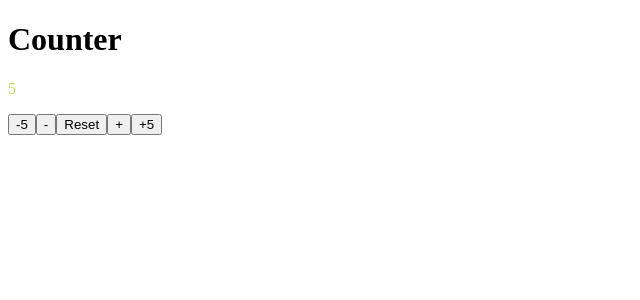
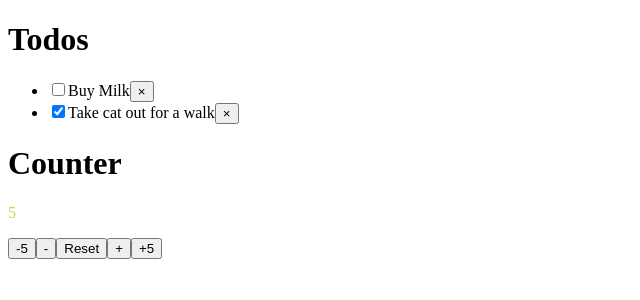
Before and after one commit to PaulNegoescu/siit-34, a React (Vite) app: page / in a window 1280 px wide. Shown: the top 300 px of the page, without its empty margins (0-640 px from the left). Built offline with nearby package versions, Linux system fonts and the light colour scheme; data requests are answered from the project's data file.

Commit message:
End of second course

```diff
--- /dev/null
+++ b/db.json
@@ -0,0 +1,25 @@
+{
+  "users": [
+    {
+      "id": 1,
+      "firstName": "Paul",
+      "lastName": "Negoescu",
+      "email": "p@p.com",
+      "password": "bla"
+    }
+  ],
+  "todos": [
+    {
+      "id": 1,
+      "title": "Buy Milk",
+      "userId": 1,
+      "completed": false
+    },
+    {
+      "id": 2,
+      "title": "Take cat out for a walk",
+      "userId": 1,
+      "completed": true
+    }
+  ]
+}
--- a/package.json
+++ b/package.json
@@ -5,6 +5,7 @@
   "type": "module",
   "scripts": {
     "dev": "vite",
+    "dev:server": "json-server --watch db.json",
     "build": "vite build",
     "preview": "vite preview"
   },
@@ -17,6 +18,8 @@
     "@types/react": "^18.0.27",
     "@types/react-dom": "^18.0.10",
     "@vitejs/plugin-react-swc": "^3.0.0",
+    "json-server": "^0.17.2",
+    "json-server-auth": "^2.1.0",
     "vite": "^4.1.0"
   }
 }
--- a/src/App.jsx
+++ b/src/App.jsx
@@ -1,8 +1,10 @@
 import { Counter } from './features/Counter/Counter';
+import { Todos } from './features/Todos/Todos';
 
 export function App() {
   return (
     <>
+      <Todos />
       <Counter initialCount={5} />
     </>
   );
--- a/src/features/Counter/Counter.jsx
+++ b/src/features/Counter/Counter.jsx
@@ -1,18 +1,13 @@
 import clsx from 'clsx';
 import { useState } from 'react';
-import './Counter.css';
+import styles from './Counter.module.css';
 
 export function Counter({ initialCount }) {
   const [count, setCount] = useState(initialCount);
-  let outputClassName = clsx();
-
-  if (count > 0) {
-    outputClassName = 'positive';
-  }
-
-  if (count < 0) {
-    outputClassName = 'negative';
-  }
+  let outputClassName = clsx({
+    [styles['posi-tive']]: count > 0,
+    [styles.negative]: count < 0,
+  });
 
   function handleButtonClick(diff) {
     setCount(count + diff);
@@ -29,11 +24,21 @@ export function Counter({ initialCount }) {
         <output className={outputClassName}>{count}</output>
       </p>
       <p>
-        <button onClick={() => handleButtonClick(-5)}>-5</button>
-        <button onClick={() => handleButtonClick(-1)}>-</button>
-        <button onClick={handleReset}>Reset</button>
-        <button onClick={() => handleButtonClick(1)}>+</button>
-        <button onClick={() => handleButtonClick(5)}>+5</button>
+        <button type="button" onClick={() => handleButtonClick(-5)}>
+          -5
+        </button>
+        <button type="button" onClick={() => handleButtonClick(-1)}>
+          -
+        </button>
+        <button type="button" onClick={handleReset}>
+          Reset
+        </button>
+        <button type="button" onClick={() => handleButtonClick(1)}>
+          +
+        </button>
+        <button type="button" onClick={() => handleButtonClick(5)}>
+          +5
+        </button>
       </p>
     </div>
   );
--- a/src/features/Counter/Counter.css
+++ b/src/features/Counter/Counter.module.css
@@ -1,4 +1,4 @@
-.positive {
+.posi-tive {
   color: #bada55;
 }
 
--- /dev/null
+++ b/src/features/Todos/TodoItem.jsx
@@ -0,0 +1,11 @@
+export function TodoItem({ data }) {
+  return (
+    <li>
+      <label>
+        <input type="checkbox" defaultChecked={data.completed} />
+        {data.title}
+      </label>
+      <button type="button">&times;</button>
+    </li>
+  );
+}
--- /dev/null
+++ b/src/features/Todos/Todos.jsx
@@ -0,0 +1,22 @@
+import { useEffect, useState } from 'react';
+import { TodoItem } from './TodoItem';
+
+export function Todos() {
+  const [todos, setTodos] = useState(null);
+  useEffect(() => {
+    fetch('http://localhost:3000/todos')
+      .then((res) => res.json())
+      .then((data) => {
+        setTodos(data);
+      });
+  }, []);
+
+  return (
+    <>
+      <h1>Todos</h1>
+      <ul>
+        {todos && todos.map((todo) => <TodoItem key={todo.id} data={todo} />)}
+      </ul>
+    </>
+  );
+}
```
Also changed, not shown: 1 other file (tests, documents, lock files or other folders).
